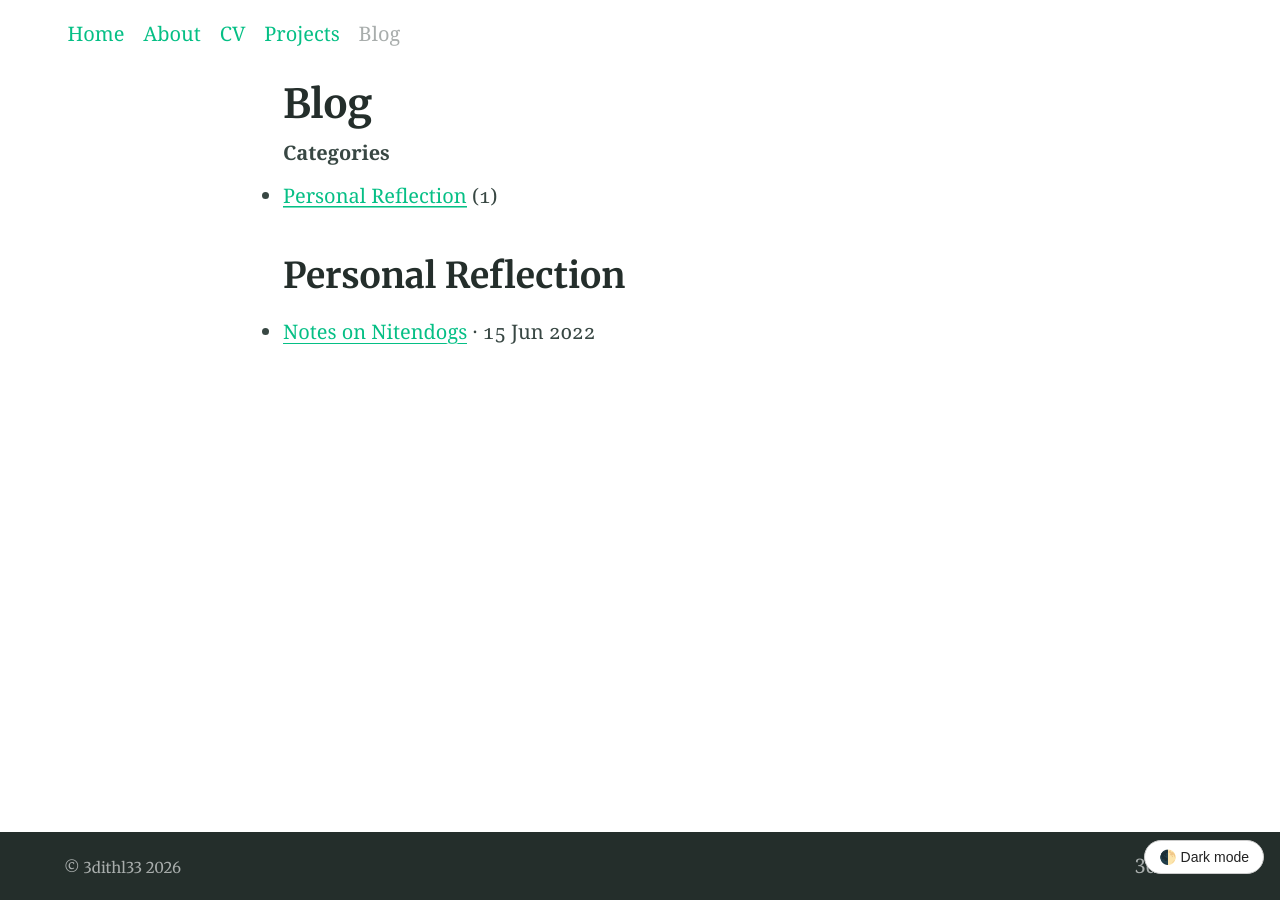
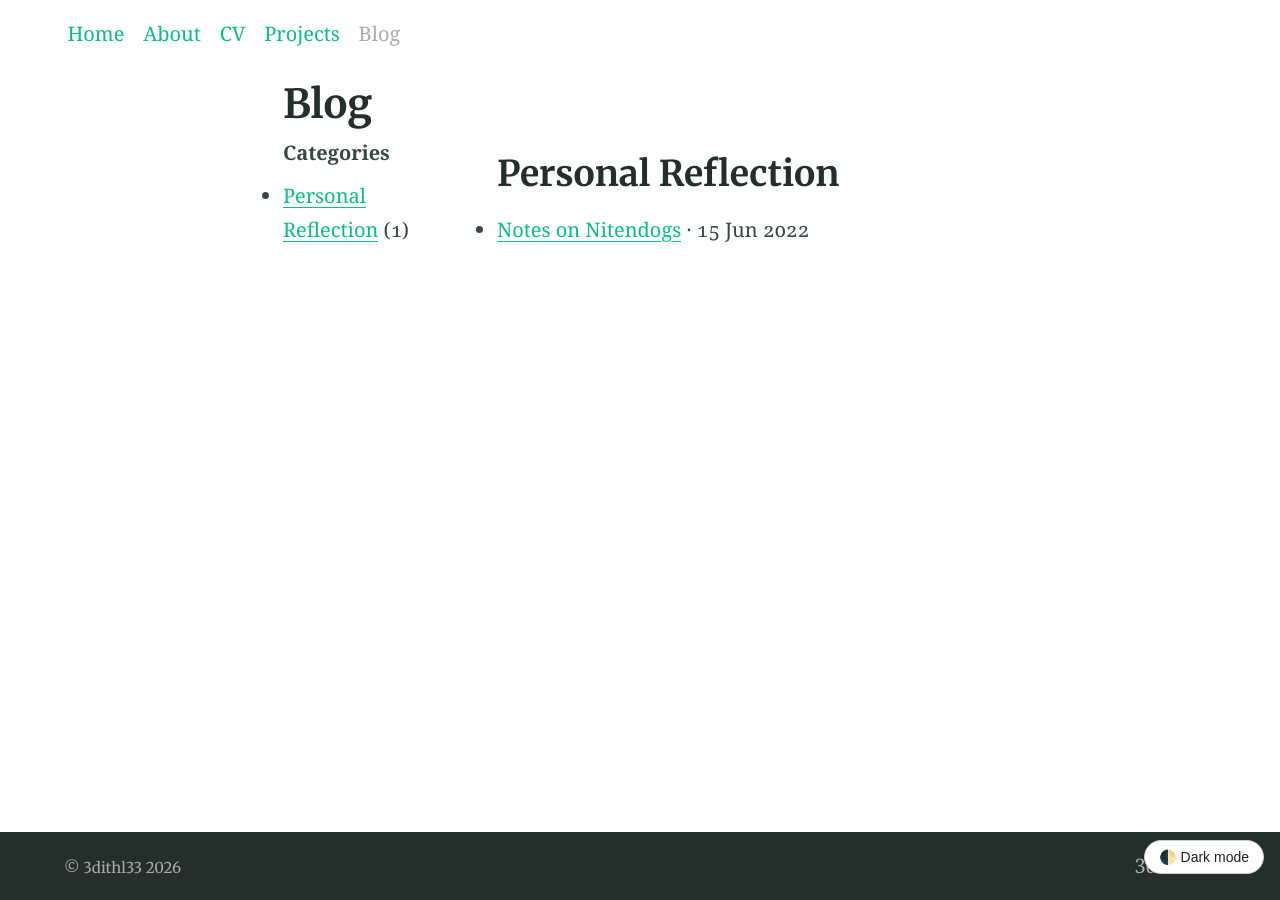
Before and after one commit to 3dithl33/3dithl33.github.io, a Jekyll site: the page built from blog/index.html, in a window 1280 px wide. Built offline with Jekyll 4.4.1, drawn with Linux system fonts in a browser that asks for light colours; the list of posts is cut into pages by our own code.

Commit message:
Update site-before-start.html

```diff
--- a/_includes/site-before-start.html
+++ b/_includes/site-before-start.html
@@ -10,6 +10,12 @@
     padding: 8px 14px; border: 1px solid #ccc; border-radius: 20px;
     background: #fff; color: #222; font: 14px sans-serif; cursor: pointer;
   }
+  .blog-index { display: grid; grid-template-columns: 180px 1fr; gap: 2rem; }
+.blog-index__side { position: sticky; top: 1rem; align-self: start; }
+@media (max-width: 700px) {
+  .blog-index { grid-template-columns: 1fr; }
+  .blog-index__side { position: static; }
+}
 </style>
 <script>
   (function () {
```
